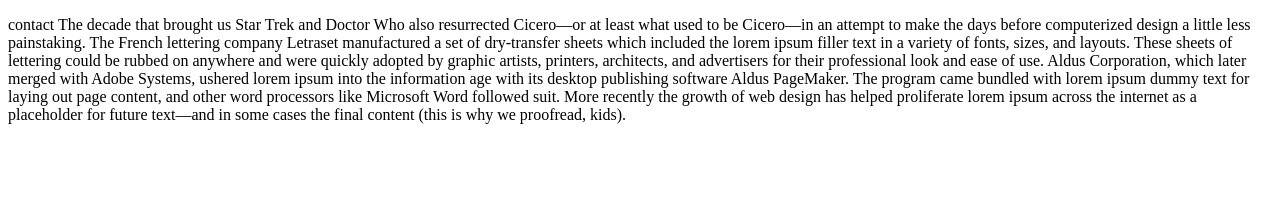
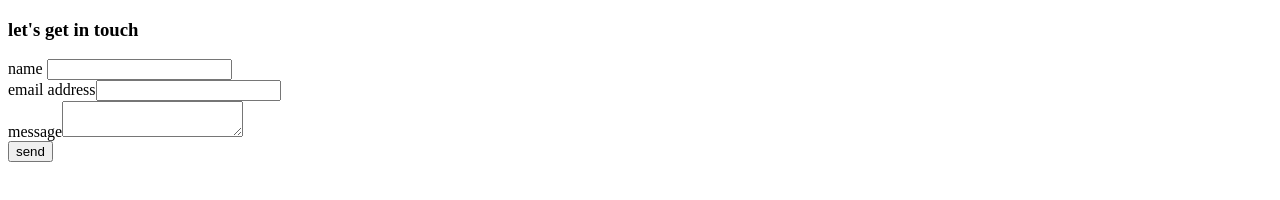
Before and after one commit to janenath/jane_nath_portfolio, a Gatsby site: page /contact in a window 1280 px wide. Built offline with nearby package versions, Linux system fonts and the light colour scheme; Gatsby itself is replaced by a stand-in of ours.

Commit message:
add basic contact form

```diff
--- a/src/components/main.scss
+++ b/src/components/main.scss
@@ -80,6 +80,9 @@ h1 {
     font-size: 100px;
     letter-spacing: .15em;
     margin: 20px;
+    a {
+        text-decoration: none;
+    }
 }
 h3 {
     letter-spacing: .3em;
@@ -89,9 +92,27 @@ h3 {
 }
 a {
     color: inherit;
-    text-decoration: none;
 }
 .container {
     display: flex;
     flex-direction: column;
 }
+form {
+    display: flex;
+    flex-direction: column;
+
+}
+input {
+    color: $indigo;
+}
+// input {
+//     width: 300px;
+//     min-height: 50px;
+//     font-family: $font-stack;
+//     color: $indigo;
+//     font-size: 20px;
+// }
+// .message {
+//     height: 300px;
+//     width: 300px;
+// }
--- a/src/pages/contact.js
+++ b/src/pages/contact.js
@@ -6,13 +6,24 @@ import SEO from "../components/seo"
 const Contact = () => (
   <div className="section">
     <SEO title="Contact" />
-    <p>contact The decade that brought us Star Trek and Doctor Who also resurrected Cicero—or at least what used to be Cicero—in an attempt to make the days before computerized design a little less painstaking.
-
-The French lettering company Letraset manufactured a set of dry-transfer sheets which included the lorem ipsum filler text in a variety of fonts, sizes, and layouts. These sheets of lettering could be rubbed on anywhere and were quickly adopted by graphic artists, printers, architects, and advertisers for their professional look and ease of use.
-
-Aldus Corporation, which later merged with Adobe Systems, ushered lorem ipsum into the information age with its desktop publishing software Aldus PageMaker. The program came bundled with lorem ipsum dummy text for laying out page content, and other word processors like Microsoft Word followed suit. More recently the growth of web design has helped proliferate lorem ipsum across the internet as a placeholder for future text—and in some cases the final content (this is why we proofread, kids).
-
-</p>
+    <form name="contact" netlify>
+      <h3>let's get in touch</h3>
+      <div id="name">
+        <label>name </label>
+        <input type="text" id="name" name="name" />
+      </div>
+      <div id="email">
+        <label for="email">email address</label>
+        <input type="email" id="email" name="email" />
+      </div>
+      <div id="message">
+        <label for="message">message</label>
+        <textarea id="message" name="message"/>
+      </div>
+      <div className="button">
+        <button type="submit">send</button>
+      </div>
+    </form>
   </div>
 )
 
--- a/src/pages/landing.js
+++ b/src/pages/landing.js
@@ -6,7 +6,8 @@ import SEO from "../components/seo"
 const Landing = () => (
   <div className="section" id="landing">
     <SEO title="Landing" />
-    <p>Full-stack software engineer and former nurse midwife dedicated to continuous learning, curiosity, and a growth mindset. I leverage my skills in authentic communication and collaborative decision-making to promote a positive, innovative workplace environment. I love blending well-organized logic, carefully crafted design, and a healthy dose of creativity to solve complex problems and generate exceptional user experiences.</p>
+    <h3>I am a full-stack developer and former nurse midwife dedicated to continuous learning, curiosity, and a growth mindset.</h3>
+    <p>I leverage my skills in authentic communication and collaborative decision-making to promote a positive, innovative workplace environment. I love blending well-organized logic, carefully crafted design, and a healthy dose of creativity to solve complex problems and generate exceptional user experiences.</p>
   </div>
 )
 
```
Also changed, not shown: src/pages/resume.js (+12 -1 lines).
